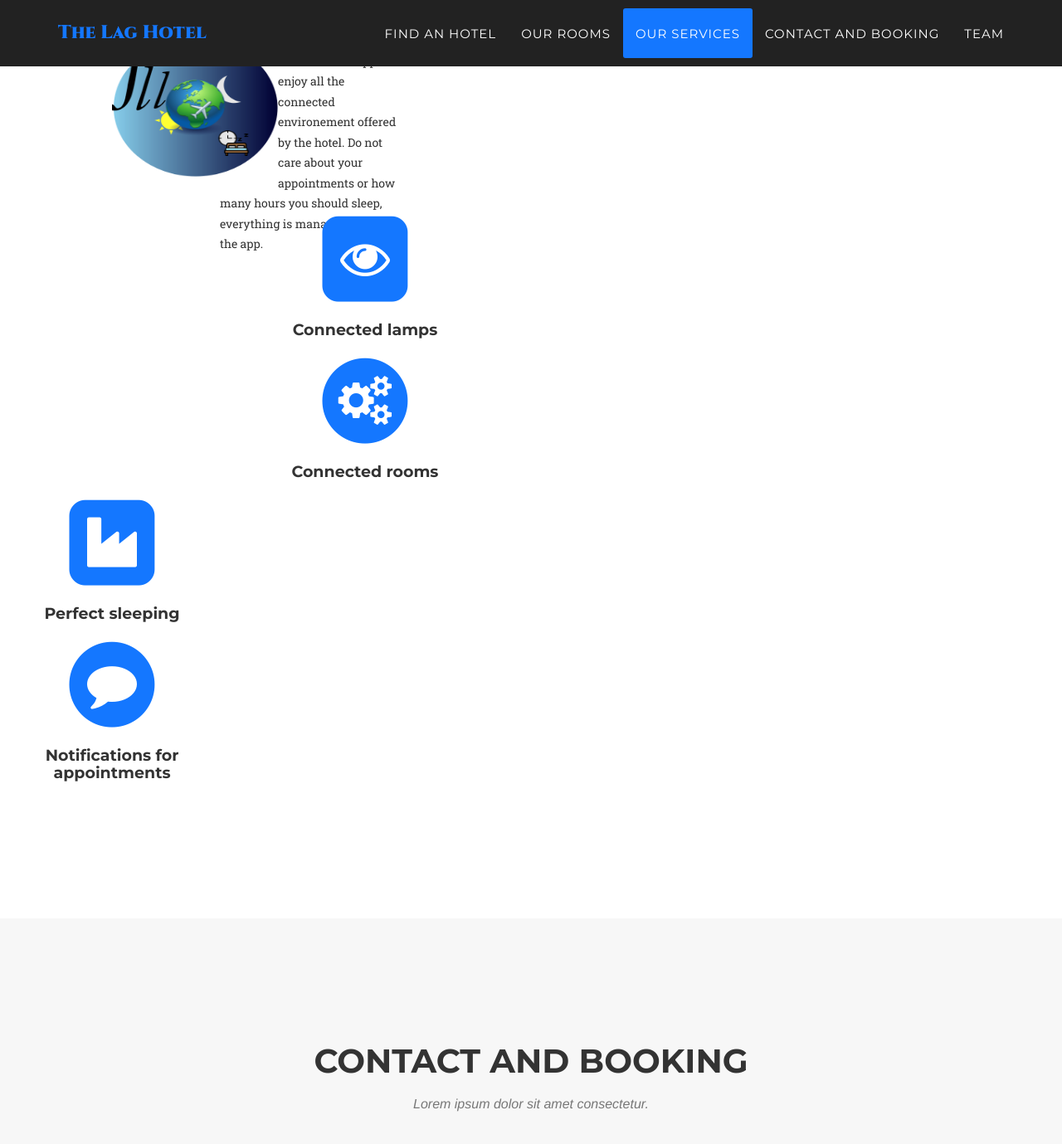
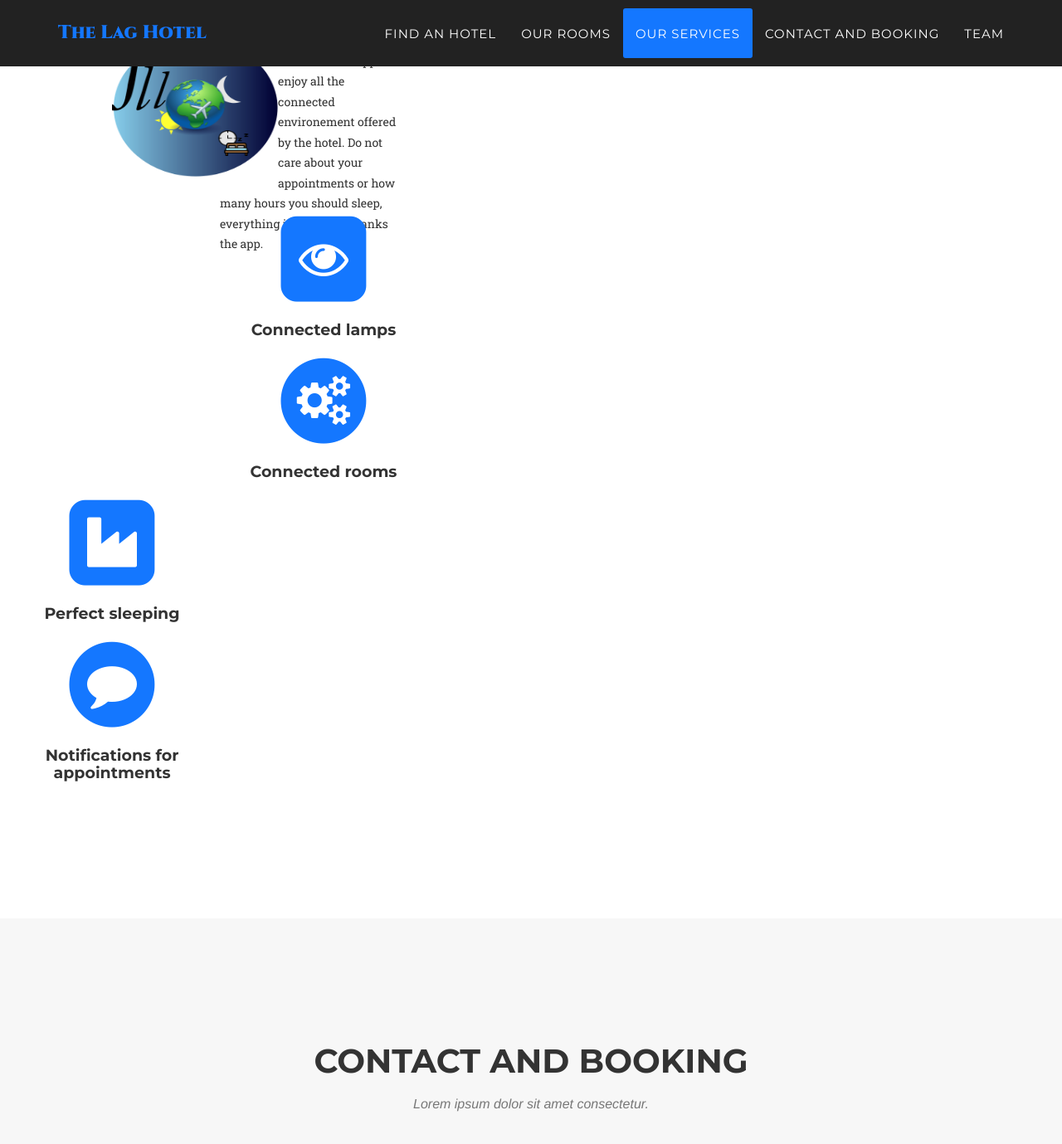
Before and after one commit to VincentGautier/Hotel-web-site, a Jekyll site: the page built from index.html, in a window 1280 px wide and 1400 px high, scrolled down 2676 px. Shown: the top 1379 px of the window at 83% size. Built offline with Jekyll 4.4.1, drawn with Linux system fonts in a browser that asks for light colours; some web fonts are replaced.

Commit message:
Update agency.css

```diff
--- a/_includes/css/agency.css
+++ b/_includes/css/agency.css
@@ -906,6 +906,6 @@ div#col_3 {
 }
 div#centre {
 	margin-left: 200px;
-	margin-right:600px;
+	margin-right:700px;
 
 }
```
